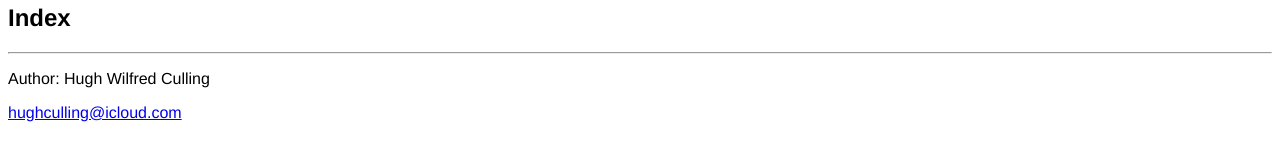
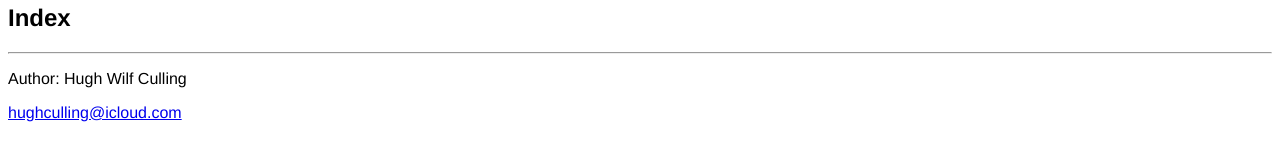
Before and after one commit to hughCulling/lsm-15-07-2024, a Next.js app: page / in a window 1280 px wide. Shown: the part 134-294 px from the top of the page. Built offline with nearby package versions, Linux system fonts and the light colour scheme; no server answers.

Commit message:
Minor change for Vercel deployment test.

```diff
--- a/src/app/layout.tsx
+++ b/src/app/layout.tsx
@@ -22,7 +22,7 @@ export default function RootLayout({
           <hr />
           {children}
           <hr />
-          <p>Author: Hugh Wilfred Culling</p>
+          <p>Author: Hugh Wilf Culling</p>
           <p>
             <a href="mailto:hughculling@icloud.com">hughculling@icloud.com</a>{" "}
           </p>
```
